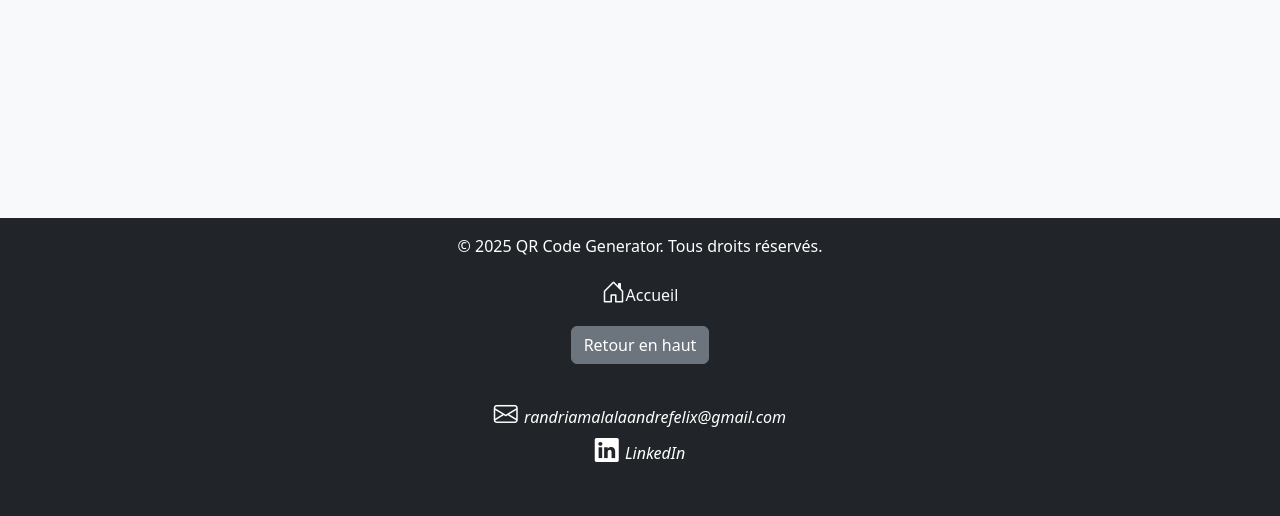
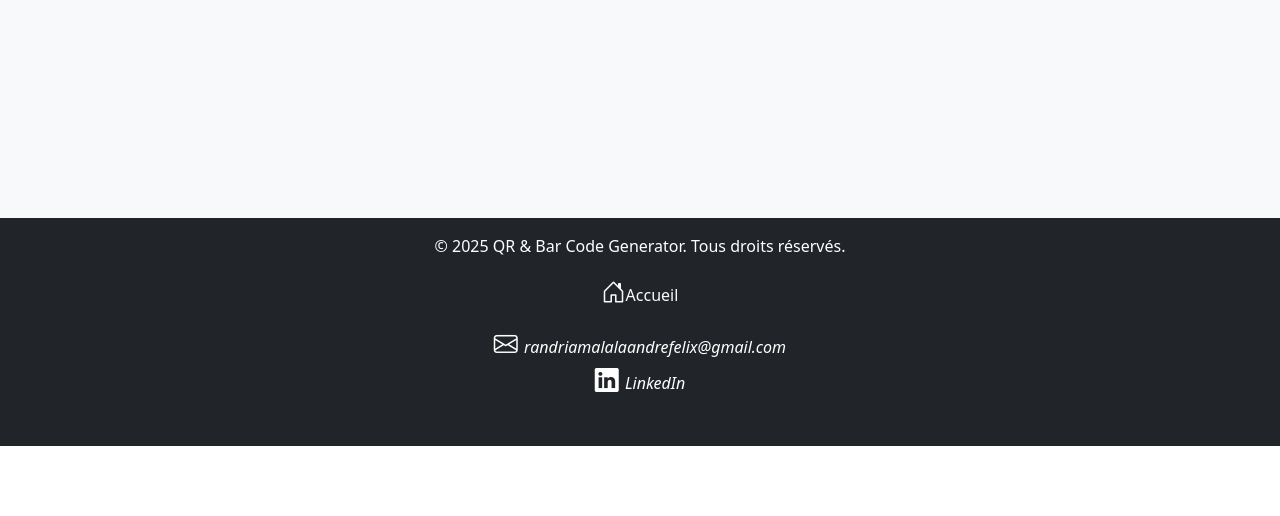
Before and after one commit to randriamalala5/qr-bar-encoding, a Flask app: page / in a window 1280 px wide. Shown: the part 970-1486 px from the top of the page. After the commit the page ends 1416 px from the top, so only its background shows below. Run offline with Flask 2, Linux system fonts and the light colour scheme; some web fonts are replaced.

Commit message:
Suppression du bouton vers le haut

```diff
--- a/templates/index.html
+++ b/templates/index.html
@@ -114,15 +114,12 @@
 </body>
 
 <footer class="bg-dark text-white text-center p-3">
-    <p>&copy; <span id="year"></span> QR Code Generator. Tous droits réservés.</p>
+    <p>&copy; <span id="year"></span> QR & Bar Code Generator. Tous droits réservés.</p>
 	<div>
 		<div>
 			<nav>
 				<a href="/" class="text-light text-decoration-none"><i class="bi bi-house-door"></i>Accueil</a>
 			</nav>
-			<p>
-				<button onclick="topFunction()" id="backToTop" class="btn btn-secondary mt-3">Retour en haut</button>
-			</p>
 		</div>
 		<div class="text-left p-3"><!-- class="mt-2"-->
 			<i class="bi bi-envelope"> <a class = 'no_ul' href = '/mail'>randriamalalaandrefelix@gmail.com</a></i>
@@ -131,10 +128,6 @@
 			</p>
 		</div>
 	</div>
-
-
-	<!--<p>
-    <button onclick="topFunction()" id="backToTop" class="btn btn-secondary mt-3">Retour en haut</button>-->
 
 </footer>
 
```
